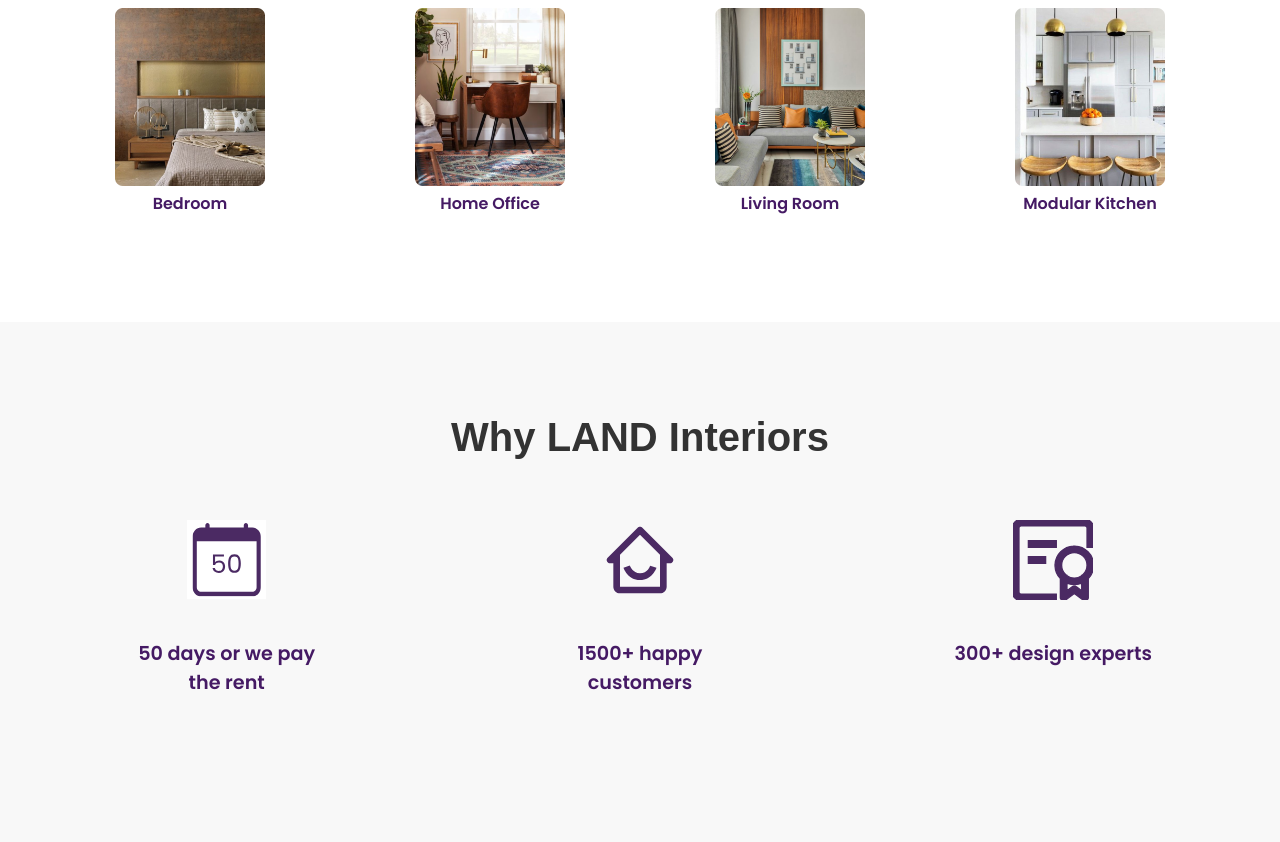
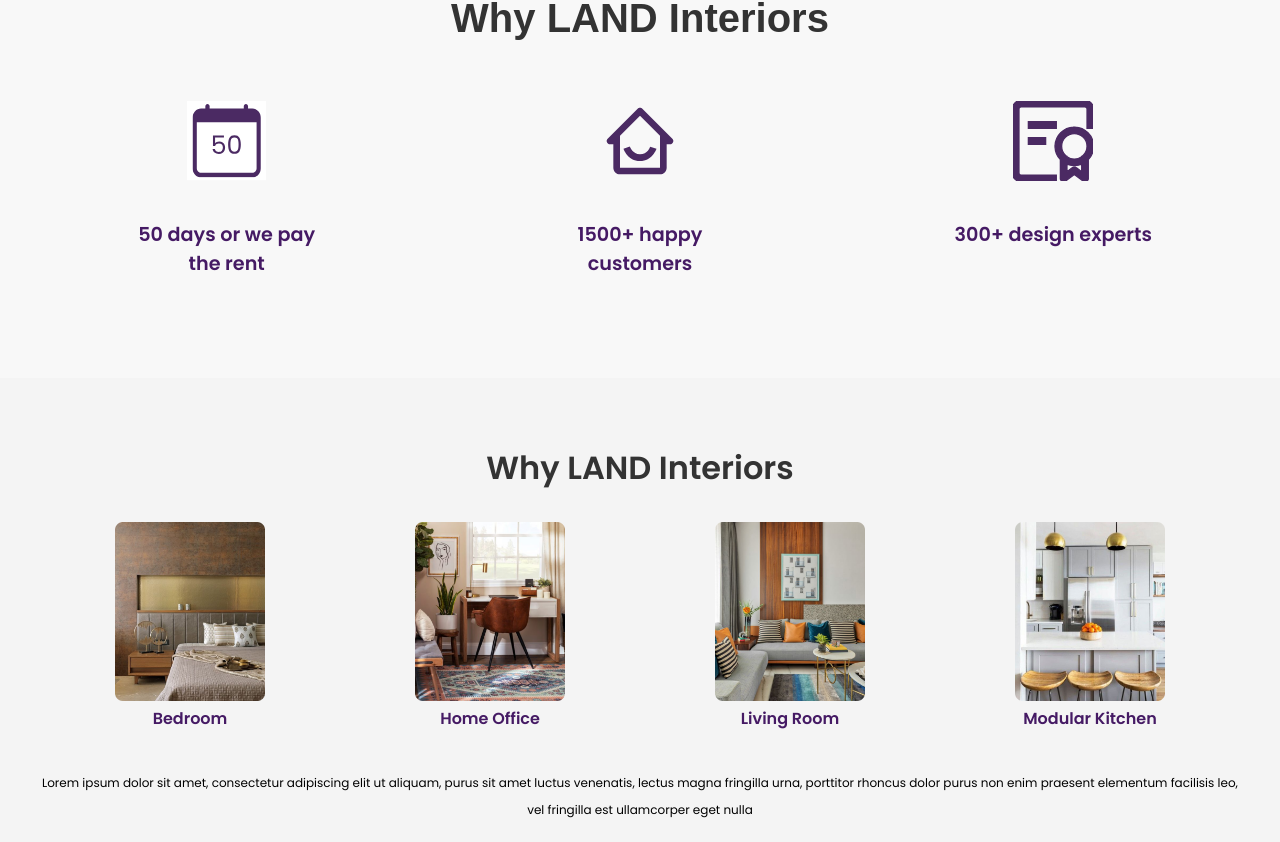
Before and after one commit to abuelkheir/OnePageWebsite-ReactJS, a React (Create React App) app in the folder Application/cobergsite/: page / in a window 1280 px wide. Shown: the part 758-1600 px from the top of the page. Built offline with nearby package versions, Linux system fonts and the light colour scheme.

Commit message:
Made some changes for containers

```diff
--- a/Application/cobergsite/src/App.js
+++ b/Application/cobergsite/src/App.js
@@ -1,10 +1,11 @@
-import React from 'react';
-import GlobalStyle from './Styles/GlobalStyle';
-import Header from './Components/Header';
-import MainSection from './Components/MainSection';
-import LandInteriors from'./Components/LandInterior';
+import React from "react";
+import GlobalStyle from "./Styles/GlobalStyle";
+import Header from "./Components/Header";
+import MainSection from "./Components/MainSection";
+import LandInteriors from "./Components/LandInterior";
 // import Blogs from './Components/Blogs';
-import Footer from './Components/Footer'
+import Footer from "./Components/Footer";
+import WhatWeDoSection from "./Components/WhatWeDoSection";
 
 function App() {
   return (
@@ -12,10 +13,10 @@ function App() {
       <GlobalStyle />
       <Header />
       <MainSection />
-      <LandInteriors/>
+      <LandInteriors />
+      <WhatWeDoSection />
       {/* <Blogs/> */}
-      <Footer/>
-
+      <Footer />
     </>
   );
 }
--- a/Application/cobergsite/src/Components/LandInterior.js
+++ b/Application/cobergsite/src/Components/LandInterior.js
@@ -1,14 +1,18 @@
-import React from 'react';
-import styled from 'styled-components';
+import React from "react";
+import styled from "styled-components";
 
-import CalendarLogo from '../Assets/OtherLogos/CalendarLogo.svg';
-import HomeLogo from '../Assets/OtherLogos/HomeLogo.svg';
-import Certificate from '../Assets/OtherLogos/Certificate.svg';
+import CalendarLogo from "../Assets/OtherLogos/CalendarLogo.svg";
+import HomeLogo from "../Assets/OtherLogos/HomeLogo.svg";
+import Certificate from "../Assets/OtherLogos/Certificate.svg";
 
 const Logos = [
-  { src: CalendarLogo, alt: 'Calendar Logo', label: '50 days or we pay the rent' },
-  { src: HomeLogo, alt: 'Home Logo', label: '1500+ happy customers' },
-  { src: Certificate, alt: 'Certificate', label: '300+ design experts' }
+  {
+    src: CalendarLogo,
+    alt: "Calendar Logo",
+    label: "50 days or we pay the rent",
+  },
+  { src: HomeLogo, alt: "Home Logo", label: "1500+ happy customers" },
+  { src: Certificate, alt: "Certificate", label: "300+ design experts" },
 ];
 
 const SectionContainer = styled.section`
@@ -46,10 +50,9 @@ const LogoImage = styled.img`
 const LogoLabel = styled.p`
   font-size: 1.2rem;
   color: #451a64;
-  font-family: 'Poppins', sans-serif; /* Use Poppins font */
+  font-family: "Poppins", sans-serif; /* Use Poppins font */
   font-weight: 600;
 `;
-
 
 const LandInterior = () => {
   return (
--- a/Application/cobergsite/src/Components/MainSection.js
+++ b/Application/cobergsite/src/Components/MainSection.js
@@ -1,13 +1,7 @@
-import React from 'react';
-import styled from 'styled-components';
+import React from "react";
+import styled from "styled-components";
 
-import mainImage from '../Assets/HeaderImages/HeaderImage.png';
-
-// Check a better way for import
-import BedroomImg from '../Assets/WhatWeDoImages/Bedroom.png';
-import HomeOfficeImg from '../Assets/WhatWeDoImages/HomeOffice.png';
-import LivingRoomImg from '../Assets/WhatWeDoImages/LivingRoom.png';
-import ModularKitchenImg from '../Assets/WhatWeDoImages/ModularKitchen.png';
+import mainImage from "../Assets/HeaderImages/HeaderImage.png";
 
 const MainSectionContainer = styled.section`
   padding: 40px 20px;
@@ -34,15 +28,13 @@ const MainText = styled.div`
   width: 50%;
   padding: 20px;
   text-align: left;
-  font-family: 'Poppins', sans-serif; /* Use Poppins font */
-
+  font-family: "Poppins", sans-serif; /* Use Poppins font */
 `;
 
 const Title = styled.h1`
   font-size: 2.5rem;
   color: #333;
-  font-family: 'Poppins', sans-serif; /* Use Poppins font */
-
+  font-family: "Poppins", sans-serif; /* Use Poppins font */
 `;
 
 const Subtitle = styled.h2`
@@ -56,7 +48,7 @@ const Description = styled.p`
   color: #666;
   margin-top: 10px;
   font-weight: bold;
-  font-family: 'Poppins', sans-serif; /* Use Poppins font */
+  font-family: "Poppins", sans-serif; /* Use Poppins font */
   // font-weight: 600;
 `;
 
@@ -70,54 +62,9 @@ const ConsultantButton = styled.button`
   cursor: pointer;
 `;
 
-const WhyLandInteriorsContainer = styled.div`
-  width: 100%;
-  max-width: 1200px;
-  text-align: center;
-  padding: 40px 20px;
-`;
-
-const WhyLandTitle = styled.h2`
-  font-size: 2rem;
-  color: #333;
-  margin-bottom: 20px;
-  font-family: 'Poppins', sans-serif; /* Use Poppins font */
-  // font-weight: 600;
-`;
-
-const LogosContainer = styled.div`
-  display: flex;
-  justify-content: space-around;
-  flex-wrap: wrap;
-`;
-
-const LogoItemContainer = styled.div`
-  display: flex;
-  flex-direction: column;
-  align-items: center;
-  margin: 10px;
-`;
-
-const LogoItem = styled.img`
-  width: 150px;
-  height: auto;
-`;
-
-const ImageSubtitle = styled.p`
-  font-size: 1rem;
-  color: #451a64;
-  margin-top: 5px;
-  font-family: 'Poppins', sans-serif; /* Use Poppins font */
-  font-weight: 600;
-`;
-
-const images = [
-  { src: BedroomImg, alt: 'Bedroom', label: 'Bedroom'},
-  { src: HomeOfficeImg, alt: 'Home Office', label: 'Home Office'},
-  { src: LivingRoomImg, alt: 'Living Room', label: 'Living Room' },
-  { src: ModularKitchenImg, alt: 'Modular Kitchen', label: 'Modular Kitchen' }
-];
-
+// Todo , add the background for the text , adjust opacity as needed ,
+// fix image size ,
+// fix image size to be full page
 const MainSection = () => {
   return (
     <MainSectionContainer>
@@ -130,18 +77,6 @@ const MainSection = () => {
           <ConsultantButton>SPEAK WITH AN ONLINE CONSULTANT</ConsultantButton>
         </MainText>
       </ImageTextContainer>
-      <WhyLandInteriorsContainer>
-        <WhyLandTitle>Why LAND Interiors</WhyLandTitle>
-        <LogosContainer>
-          {images.map((image, index) => (
-            <LogoItemContainer key={index}>
-              <LogoItem src={image.src} alt={image.alt} />
-              <ImageSubtitle>{image.label}</ImageSubtitle>
-              {image.subtitle && <ImageSubtitle>{image.subtitle}</ImageSubtitle>}
-            </LogoItemContainer>
-          ))}
-        </LogosContainer>
-      </WhyLandInteriorsContainer>
     </MainSectionContainer>
   );
 };
--- /dev/null
+++ b/Application/cobergsite/src/Components/WhatWeDoSection.js
@@ -0,0 +1,89 @@
+import React from "react";
+import styled from "styled-components";
+
+import BedroomImg from "../Assets/WhatWeDoImages/Bedroom.png";
+import HomeOfficeImg from "../Assets/WhatWeDoImages/HomeOffice.png";
+import LivingRoomImg from "../Assets/WhatWeDoImages/LivingRoom.png";
+import ModularKitchenImg from "../Assets/WhatWeDoImages/ModularKitchen.png";
+
+const images = [
+  { src: BedroomImg, alt: "Bedroom", label: "Bedroom" },
+  { src: HomeOfficeImg, alt: "Home Office", label: "Home Office" },
+  { src: LivingRoomImg, alt: "Living Room", label: "Living Room" },
+  { src: ModularKitchenImg, alt: "Modular Kitchen", label: "Modular Kitchen" },
+];
+
+const WhatWeDoContainer = styled.div`
+  width: 100%;
+  max-width: 1200px;
+  text-align: center;
+  padding: 40px 20px;
+  margin: 0 auto; /* Set left and right margins to auto */
+`;
+
+const WhyLandTitle = styled.h2`
+  font-size: 2rem;
+  color: #333;
+  margin-bottom: 20px;
+  font-family: "Poppins", sans-serif; /* Use Poppins font */
+`;
+
+const LogosContainer = styled.div`
+  display: flex;
+  justify-content: space-around;
+  flex-wrap: wrap;
+`;
+
+const LogoItemContainer = styled.div`
+  display: flex;
+  flex-direction: column;
+  align-items: center;
+  margin: 10px;
+`;
+
+const LogoItem = styled.img`
+  width: 150px;
+  height: auto;
+`;
+
+const ImageSubtitle = styled.p`
+  font-size: 1rem;
+  color: #451a64;
+  margin-top: 5px;
+  font-family: "Poppins", sans-serif; /* Use Poppins font */
+  font-weight: 600;
+`;
+
+const Paragraph = styled.p`
+  font-family: "Poppins";
+  font-style: normal;
+  font-weight: 400;
+  font-size: 12px;
+  line-height: 27px;
+  text-align: center;
+  color: #000000;
+`;
+
+const WhatWeDoSection = () => {
+  return (
+    <WhatWeDoContainer>
+      <WhyLandTitle>Why LAND Interiors</WhyLandTitle>
+      <LogosContainer>
+        {images.map((image, index) => (
+          <LogoItemContainer key={index}>
+            <LogoItem src={image.src} alt={image.alt} />
+            <ImageSubtitle>{image.label}</ImageSubtitle>
+            {image.subtitle && <ImageSubtitle>{image.subtitle}</ImageSubtitle>}
+          </LogoItemContainer>
+        ))}
+      </LogosContainer>
+      <Paragraph>
+        Lorem ipsum dolor sit amet, consectetur adipiscing elit ut aliquam,
+        purus sit amet luctus venenatis, lectus magna fringilla urna, porttitor
+        rhoncus dolor purus non enim praesent elementum facilisis leo, vel
+        fringilla est ullamcorper eget nulla
+      </Paragraph>
+    </WhatWeDoContainer>
+  );
+};
+export default WhatWeDoSection;
```
